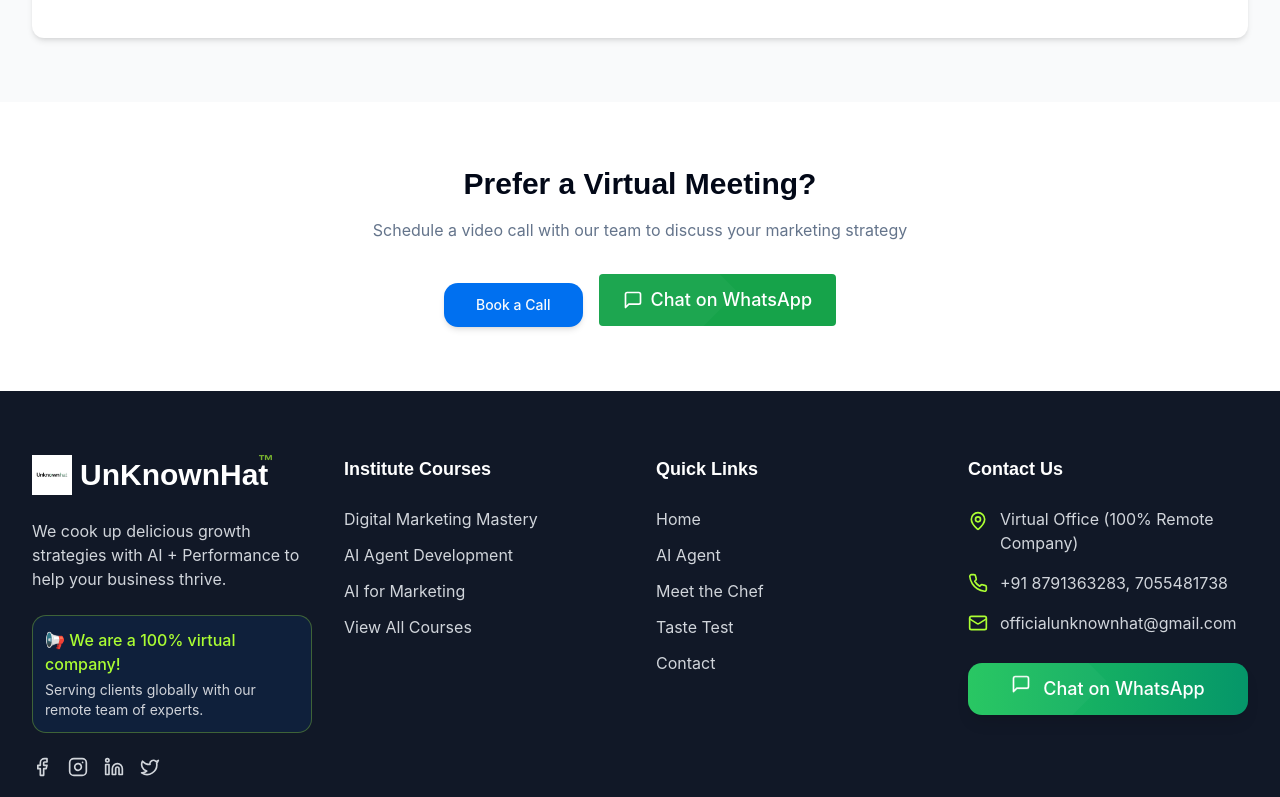
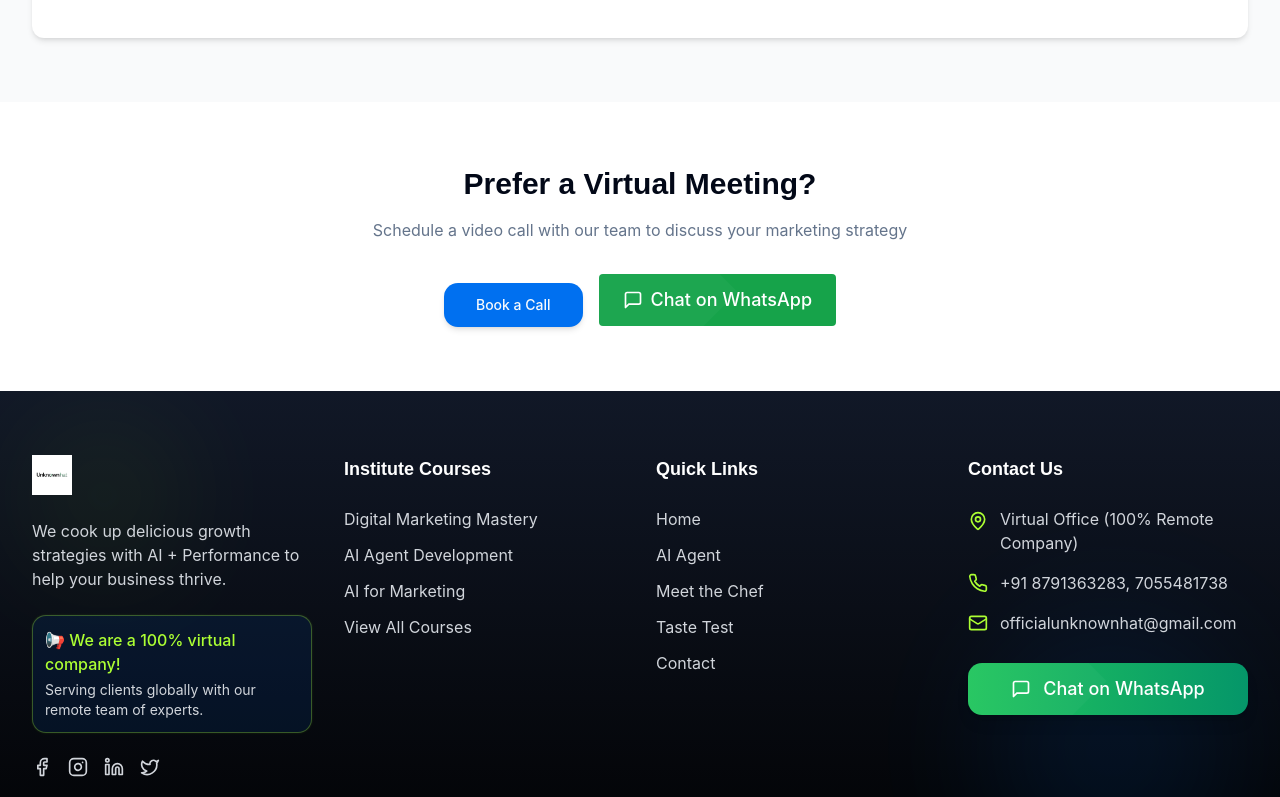
Before and after one commit to NitinUp1212/recipe-ai-growth, a React (Vite) app: page /contact in a window 1280 px wide. Shown: the part 2000-2797 px from the top of the page. Built offline with nearby package versions, Linux system fonts and the light colour scheme; grey boxes are pictures that could not be loaded.

Commit message:
Refactor: Improve website design and UX
- Removed main heading and "UnknownHat" text from footer.
- Added logo to footer and removed background.
- Implemented attractive design effects throughout the website.
- Added functionality to scroll to the top of the page on link clicks.

```diff
--- a/src/App.tsx
+++ b/src/App.tsx
@@ -20,6 +20,7 @@ import Navbar from "./components/Navbar";
 import Footer from "./components/Footer";
 import Chatbot from "./components/Chatbot";
 import BrochureForm from "./components/BrochureForm";
+import ScrollToTop from "./components/ScrollToTop";
 
 const App = () => {
   // Create a new instance of QueryClient inside the component
@@ -38,6 +39,7 @@ const App = () => {
         <Toaster />
         <Sonner />
         <BrowserRouter>
+          <ScrollToTop />
           <Navbar />
           <main>
             <Routes>
--- a/src/components/Footer.tsx
+++ b/src/components/Footer.tsx
@@ -2,96 +2,183 @@
 import { NavLink } from "react-router-dom";
 import { Mail, Phone, MapPin, Facebook, Instagram, Linkedin, Twitter, MessageSquare } from "lucide-react";
 import Logo from "./Logo";
+import { motion } from "framer-motion";
 
 const Footer = () => {
+  // Scroll to top function when links are clicked
+  const scrollToTop = () => {
+    window.scrollTo({ top: 0, behavior: 'smooth' });
+  };
+
   return (
-    <footer className="bg-gray-900 text-white pt-16 pb-8">
-      <div className="container-custom">
+    <footer className="bg-gradient-to-b from-gray-900 to-black text-white pt-16 pb-8 relative overflow-hidden">
+      {/* Animated background dots */}
+      <div className="absolute inset-0 z-0 opacity-10">
+        <div className="absolute top-10 left-10 w-32 h-32 rounded-full bg-neon blur-3xl"></div>
+        <div className="absolute bottom-10 right-10 w-64 h-64 rounded-full bg-primary blur-3xl"></div>
+      </div>
+
+      <div className="container-custom relative z-10">
         <div className="grid grid-cols-1 md:grid-cols-2 lg:grid-cols-4 gap-8">
-          <div>
+          <motion.div
+            initial={{ opacity: 0, y: 20 }}
+            whileInView={{ opacity: 1, y: 0 }}
+            transition={{ duration: 0.5 }}
+          >
             <Logo size="large" className="text-white mb-6" />
             <p className="mb-6 text-gray-300">We cook up delicious growth strategies with AI + Performance to help your business thrive.</p>
-            <div className="bg-primary/10 text-neon p-3 rounded-md border border-neon/30 mb-6 animate-pulse">
+            <motion.div
+              className="bg-primary/10 text-neon p-3 rounded-md border border-neon/30 mb-6"
+              animate={{ boxShadow: ["0 0 0 rgba(172, 255, 51, 0.1)", "0 0 20px rgba(172, 255, 51, 0.3)", "0 0 0 rgba(172, 255, 51, 0.1)"] }}
+              transition={{ duration: 2, repeat: Infinity }}
+            >
               <p className="font-medium">📢 We are a 100% virtual company!</p>
               <p className="text-sm text-gray-300 mt-1">Serving clients globally with our remote team of experts.</p>
+            </motion.div>
+            <div className="flex space-x-4">
+              <motion.a whileHover={{ scale: 1.2, color: "#ACFF33" }} href="#" className="text-gray-300 hover:text-neon">
+                <Facebook size={20} />
+              </motion.a>
+              <motion.a whileHover={{ scale: 1.2, color: "#ACFF33" }} href="#" className="text-gray-300 hover:text-neon">
+                <Instagram size={20} />
+              </motion.a>
+              <motion.a whileHover={{ scale: 1.2, color: "#ACFF33" }} href="#" className="text-gray-300 hover:text-neon">
+                <Linkedin size={20} />
+              </motion.a>
+              <motion.a whileHover={{ scale: 1.2, color: "#ACFF33" }} href="#" className="text-gray-300 hover:text-neon">
+                <Twitter size={20} />
+              </motion.a>
             </div>
-            <div className="flex space-x-4">
-              <a href="#" className="text-gray-300 hover:text-neon">
-                <Facebook size={20} />
-              </a>
-              <a href="#" className="text-gray-300 hover:text-neon">
-                <Instagram size={20} />
-              </a>
-              <a href="#" className="text-gray-300 hover:text-neon">
-                <Linkedin size={20} />
-              </a>
-              <a href="#" className="text-gray-300 hover:text-neon">
-                <Twitter size={20} />
-              </a>
-            </div>
-          </div>
+          </motion.div>
 
-          <div>
+          <motion.div
+            initial={{ opacity: 0, y: 20 }}
+            whileInView={{ opacity: 1, y: 0 }}
+            transition={{ duration: 0.5, delay: 0.1 }}
+          >
             <h4 className="font-bold text-lg mb-4 md:mb-6">Institute Courses</h4>
             <ul className="space-y-3">
               <li>
-                <NavLink to="/courses/digital-marketing" className="text-gray-300 hover:text-neon">
-                  Digital Marketing Mastery
+                <NavLink
+                  onClick={scrollToTop}
+                  to="/courses/digital-marketing"
+                  className="text-gray-300 hover:text-neon relative group overflow-hidden"
+                >
+                  <span className="relative z-10">Digital Marketing Mastery</span>
+                  <span className="absolute bottom-0 left-0 w-0 h-0.5 bg-neon group-hover:w-full transition-all duration-300"></span>
                 </NavLink>
               </li>
               <li>
-                <NavLink to="/courses/ai-agent" className="text-gray-300 hover:text-neon">
-                  AI Agent Development
+                <NavLink
+                  onClick={scrollToTop}
+                  to="/courses/ai-agent"
+                  className="text-gray-300 hover:text-neon relative group overflow-hidden"
+                >
+                  <span className="relative z-10">AI Agent Development</span>
+                  <span className="absolute bottom-0 left-0 w-0 h-0.5 bg-neon group-hover:w-full transition-all duration-300"></span>
                 </NavLink>
               </li>
               <li>
-                <NavLink to="/courses/ai-marketing" className="text-gray-300 hover:text-neon">
-                  AI for Marketing
+                <NavLink
+                  onClick={scrollToTop}
+                  to="/courses/ai-marketing"
+                  className="text-gray-300 hover:text-neon relative group overflow-hidden"
+                >
+                  <span className="relative z-10">AI for Marketing</span>
+                  <span className="absolute bottom-0 left-0 w-0 h-0.5 bg-neon group-hover:w-full transition-all duration-300"></span>
                 </NavLink>
               </li>
               <li>
-                <NavLink to="/courses" className="text-gray-300 hover:text-neon">
-                  View All Courses
+                <NavLink
+                  onClick={scrollToTop}
+                  to="/courses"
+                  className="text-gray-300 hover:text-neon relative group overflow-hidden"
+                >
+                  <span className="relative z-10">View All Courses</span>
+                  <span className="absolute bottom-0 left-0 w-0 h-0.5 bg-neon group-hover:w-full transition-all duration-300"></span>
                 </NavLink>
               </li>
             </ul>
-          </div>
+          </motion.div>
 
-          <div>
+          <motion.div
+            initial={{ opacity: 0, y: 20 }}
+            whileInView={{ opacity: 1, y: 0 }}
+            transition={{ duration: 0.5, delay: 0.2 }}
+          >
             <h4 className="font-bold text-lg mb-4 md:mb-6">Quick Links</h4>
             <ul className="space-y-3">
               <li>
-                <NavLink to="/" className="text-gray-300 hover:text-neon">Home</NavLink>
+                <NavLink
+                  onClick={scrollToTop}
+                  to="/"
+                  className="text-gray-300 hover:text-neon relative group overflow-hidden"
+                >
+                  <span className="relative z-10">Home</span>
+                  <span className="absolute bottom-0 left-0 w-0 h-0.5 bg-neon group-hover:w-full transition-all duration-300"></span>
+                </NavLink>
               </li>
               <li>
-                <NavLink to="/ai-agent" className="text-gray-300 hover:text-neon">AI Agent</NavLink>
+                <NavLink
+                  onClick={scrollToTop}
+                  to="/ai-agent"
+                  className="text-gray-300 hover:text-neon relative group overflow-hidden"
+                >
+                  <span className="relative z-10">AI Agent</span>
+                  <span className="absolute bottom-0 left-0 w-0 h-0.5 bg-neon group-hover:w-full transition-all duration-300"></span>
+                </NavLink>
               </li>
               <li>
-                <NavLink to="/about" className="text-gray-300 hover:text-neon">Meet the Chef</NavLink>
+                <NavLink
+                  onClick={scrollToTop}
+                  to="/about"
+                  className="text-gray-300 hover:text-neon relative group overflow-hidden"
+                >
+                  <span className="relative z-10">Meet the Chef</span>
+                  <span className="absolute bottom-0 left-0 w-0 h-0.5 bg-neon group-hover:w-full transition-all duration-300"></span>
+                </NavLink>
               </li>
               <li>
-                <NavLink to="/case-studies" className="text-gray-300 hover:text-neon">Taste Test</NavLink>
+                <NavLink
+                  onClick={scrollToTop}
+                  to="/case-studies"
+                  className="text-gray-300 hover:text-neon relative group overflow-hidden"
+                >
+                  <span className="relative z-10">Taste Test</span>
+                  <span className="absolute bottom-0 left-0 w-0 h-0.5 bg-neon group-hover:w-full transition-all duration-300"></span>
+                </NavLink>
               </li>
               <li>
-                <NavLink to="/contact" className="text-gray-300 hover:text-neon">Contact</NavLink>
+                <NavLink
+                  onClick={scrollToTop}
+                  to="/contact"
+                  className="text-gray-300 hover:text-neon relative group overflow-hidden"
+                >
+                  <span className="relative z-10">Contact</span>
+                  <span className="absolute bottom-0 left-0 w-0 h-0.5 bg-neon group-hover:w-full transition-all duration-300"></span>
+                </NavLink>
               </li>
             </ul>
-          </div>
+          </motion.div>
 
-          <div>
+          <motion.div
+            initial={{ opacity: 0, y: 20 }}
+            whileInView={{ opacity: 1, y: 0 }}
+            transition={{ duration: 0.5, delay: 0.3 }}
+          >
             <h4 className="font-bold text-lg mb-4 md:mb-6">Contact Us</h4>
             <ul className="space-y-4">
-              <li className="flex items-start">
-                <MapPin size={20} className="mr-3 mt-1 text-neon flex-shrink-0" />
-                <span className="text-gray-300">Virtual Office (100% Remote Company)</span>
+              <li className="flex items-start group">
+                <MapPin size={20} className="mr-3 mt-1 text-neon flex-shrink-0 group-hover:scale-110 transition-transform" />
+                <span className="text-gray-300 group-hover:text-white transition-colors">Virtual Office (100% Remote Company)</span>
               </li>
-              <li className="flex items-center">
-                <Phone size={20} className="mr-3 text-neon flex-shrink-0" />
-                <span className="text-gray-300">+91 8791363283, 7055481738</span>
+              <li className="flex items-center group">
+                <Phone size={20} className="mr-3 text-neon flex-shrink-0 group-hover:scale-110 transition-transform" />
+                <span className="text-gray-300 group-hover:text-white transition-colors">+91 8791363283, 7055481738</span>
               </li>
-              <li className="flex items-center">
-                <Mail size={20} className="mr-3 text-neon flex-shrink-0" />
-                <span className="text-gray-300">officialunknownhat@gmail.com</span>
+              <li className="flex items-center group">
+                <Mail size={20} className="mr-3 text-neon flex-shrink-0 group-hover:scale-110 transition-transform" />
+                <span className="text-gray-300 group-hover:text-white transition-colors">officialunknownhat@gmail.com</span>
               </li>
               <li>
                 <a
@@ -101,17 +188,22 @@ const Footer = () => {
                   className="group relative inline-flex items-center w-full justify-center bg-gradient-to-r from-green-500 to-emerald-600 hover:from-green-600 hover:to-emerald-700 text-white rounded-md py-3 px-4 mt-3 transition-all duration-300 overflow-hidden shadow-lg hover:shadow-green-500/30"
                 >
                   <span className="absolute -left-4 h-32 w-32 rotate-45 translate-x-0 -translate-y-2 bg-white opacity-[3%] transition-transform duration-1000 ease-out group-hover:translate-x-[400%]"></span>
-                  <MessageSquare size={20} className="mr-3 animate-bounce" />
+                  <MessageSquare size={20} className="mr-3 group-hover:animate-bounce" />
                   <span className="font-medium text-lg">Chat on WhatsApp</span>
                 </a>
               </li>
             </ul>
-          </div>
+          </motion.div>
         </div>
 
-        <div className="border-t border-gray-800 mt-12 pt-8 text-center text-gray-400">
-          <p>&copy; {new Date().getFullYear()} UnknownHat. All rights reserved.</p>
-        </div>
+        <motion.div
+          className="border-t border-gray-800 mt-12 pt-8 text-center text-gray-400"
+          initial={{ opacity: 0 }}
+          whileInView={{ opacity: 1 }}
+          transition={{ duration: 0.5, delay: 0.4 }}
+        >
+          <p>&copy; {new Date().getFullYear()} All rights reserved.</p>
+        </motion.div>
       </div>
     </footer>
   );
--- a/src/components/Logo.tsx
+++ b/src/components/Logo.tsx
@@ -3,28 +3,24 @@ import React from 'react';
 import { NavLink } from 'react-router-dom';
 
 const Logo = ({ className = "", size = "normal" }: { className?: string, size?: "small" | "normal" | "large" }) => {
-  // Size classes mapping
-  const sizeClasses = {
-    small: "text-xl",
-    normal: "text-2xl",
-    large: "text-3xl"
+  // Size classes mapping for the image
+  const imageSizes = {
+    small: "24",
+    normal: "32",
+    large: "40"
   };
 
   return (
-    <NavLink to="/" className={`font-display font-bold flex items-center ${className}`}>
-      <div className="relative mr-2">
+    <NavLink to="/" className={`font-display flex items-center ${className}`}>
+      <div className="relative">
         <img
           src="/lovable-uploads/b3dcd0e4-700e-4129-8008-8cea8de73eea.png"
           alt="UnknownHat Logo"
-          width={size === "small" ? "24" : size === "normal" ? "32" : "40"}
-          height={size === "small" ? "24" : size === "normal" ? "32" : "40"}
-          className="animate-pulse-slow"
+          width={imageSizes[size]}
+          height={imageSizes[size]}
+          className="animate-pulse-slow hover:scale-110 transition-transform duration-300"
         />
       </div>
-      <span className={`${sizeClasses[size]} relative`}>
-        UnKnownHat
-        <span className="text-neon absolute -top-1 -right-1 text-xs animate-ping">™</span>
-      </span>
     </NavLink>
   );
 };
```
Also changed, not shown: src/components/ScrollToTop.tsx (added, +18 -0 lines).
